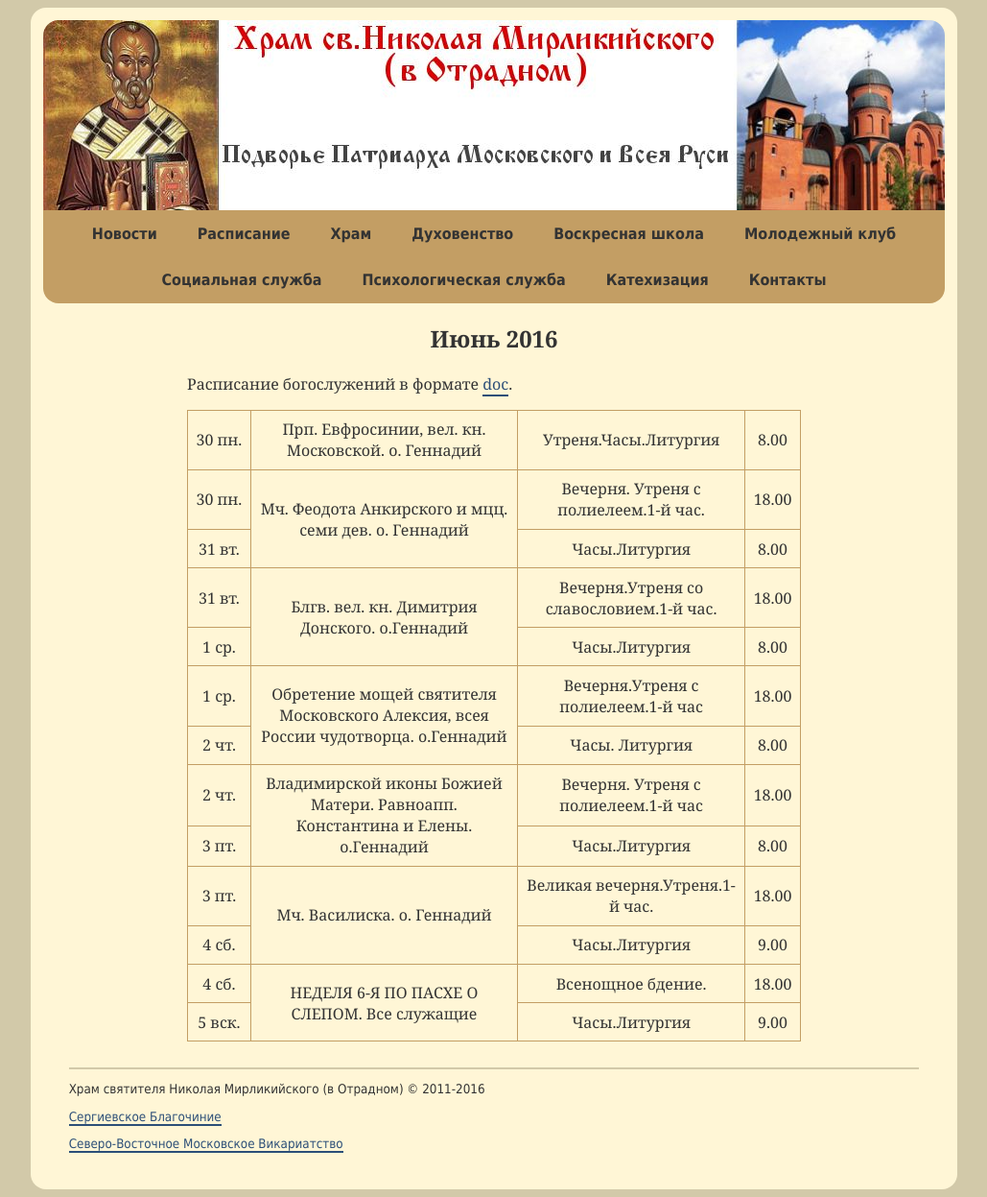
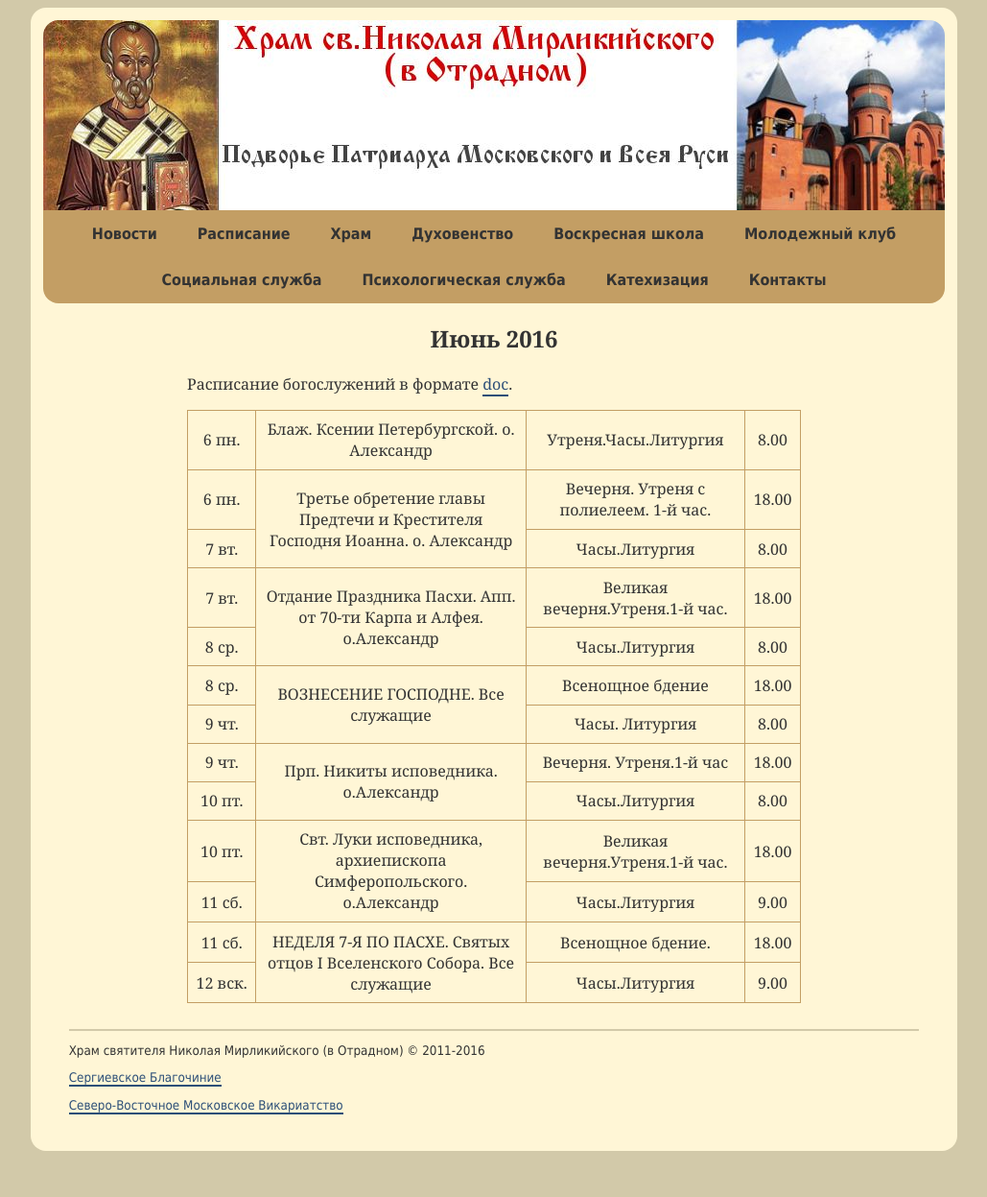
Before and after one commit to hramotradnoe/hramotradnoe.github.io, a Jekyll site: the page built from schedule/index.html, in a window 1280 px wide. Shown: the whole page at 96% size, without its empty margins (125-1154 px from the left). Built offline with Jekyll 4.4.1, drawn with Linux system fonts in a browser that asks for light colours; after the commit the page ends 1207 px from its top, so only the background shows below that.

Commit message:
Update schedule.yml

```diff
--- a/_data/schedule.yml
+++ b/_data/schedule.yml
@@ -1,56 +1,56 @@
 period: Июнь 2016
 link: "https://docs.google.com/document/d/1jPdz0A_W_L6xpexcnabvLHD5rmxPsTCOnxXiMbhG3ZQ/edit"
 timetable:
- - description : "Прп. Евфросинии, вел. кн. Московской. о. Геннадий"
+ - description : "Блаж. Ксении Петербургской. о. Александр"
    services    :
-      - day   : 30&nbsp;пн.
+      - day   : 6&nbsp;пн.
         time  : '8.00'
         title : "Утреня.Часы.Литургия"
- - description : "Мч. Феодота Анкирского и мцц. семи дев. о. Геннадий"
+ - description : "Третье обретение главы Предтечи и Крестителя Господня Иоанна. о. Александр"
    services    :
-      - day   : 30&nbsp;пн.
+      - day   : 6&nbsp;пн.
         time  : '18.00'
-        title : "Вечерня. Утреня с полиелеем.1-й час."
-      - day   : 31&nbsp;вт.
+        title : "Вечерня. Утреня с полиелеем. 1-й час."
+      - day   : 7&nbsp;вт.
         time  : '8.00'
         title : "Часы.Литургия"
- - description : "Блгв. вел. кн. Димитрия Донского. о.Геннадий"
+ - description : "Отдание Праздника Пасхи. Апп. от 70-ти Карпа и Алфея. о.Александр"
    services    :
-      - day   : 31&nbsp;вт.
+      - day   : 7&nbsp;вт.
         time  : '18.00'
-        title : "Вечерня.Утреня со славословием.1-й час."
-      - day   : 1&nbsp;ср.
+        title : "Великая вечерня.Утреня.1-й час."
+      - day   : 8&nbsp;ср.
         time  : '8.00'
         title : "Часы.Литургия"
- - description : "Обретение мощей святителя Московского Алексия, всея России чудотворца. о.Геннадий "
+ - description : "ВОЗНЕСЕНИЕ ГОСПОДНЕ. Все служащие "
    services    :
-      - day   : 1&nbsp;ср.
+      - day   : 8&nbsp;ср.
         time  : '18.00'
-        title : "Вечерня.Утреня с полиелеем.1-й час"
-      - day   : 2&nbsp;чт.
+        title : "Всенощное бдение"
+      - day   : 9&nbsp;чт.
         time  : '8.00'
         title : "Часы. Литургия"
- - description : "Владимирской иконы Божией Матери. Равноапп. Константина и Елены. о.Геннадий"
+ - description : "Прп. Никиты исповедника. о.Александр"
    services    :
-      - day   : 2&nbsp;чт.
+      - day   : 9&nbsp;чт.
         time  : '18.00'
-        title : "Вечерня. Утреня с полиелеем.1-й час"
-      - day   : 3&nbsp;пт.
+        title : "Вечерня. Утреня.1-й час"
+      - day   : 10&nbsp;пт.
         time  : '8.00'
         title : "Часы.Литургия"
- - description : "Мч. Василиска. о. Геннадий"
+ - description : "Свт. Луки исповедника, архиепископа Симферопольского. о.Александр"
    services    :
-      - day   : 3&nbsp;пт.
+      - day   : 10&nbsp;пт.
         time  : '18.00'
         title : "Великая вечерня.Утреня.1-й час."
-      - day   : 4&nbsp;сб.
+      - day   : 11&nbsp;сб.
         time  : '9.00'
         title : "Часы.Литургия"
- - description : "НЕДЕЛЯ 6-Я ПО ПАСХЕ О СЛЕПОМ. Все служащие"
+ - description : "НЕДЕЛЯ 7-Я ПО ПАСХЕ. Святых отцов I Вселенского Собора. Все служащие"
    services    :
-      - day   : 4&nbsp;сб.
+      - day   : 11&nbsp;сб.
         time  : '18.00'
         title : "Всенощное бдение."
-      - day   : 5&nbsp;вск.
+      - day   : 12&nbsp;вск.
         time  : '9.00'
         title : "Часы.Литургия"
```
